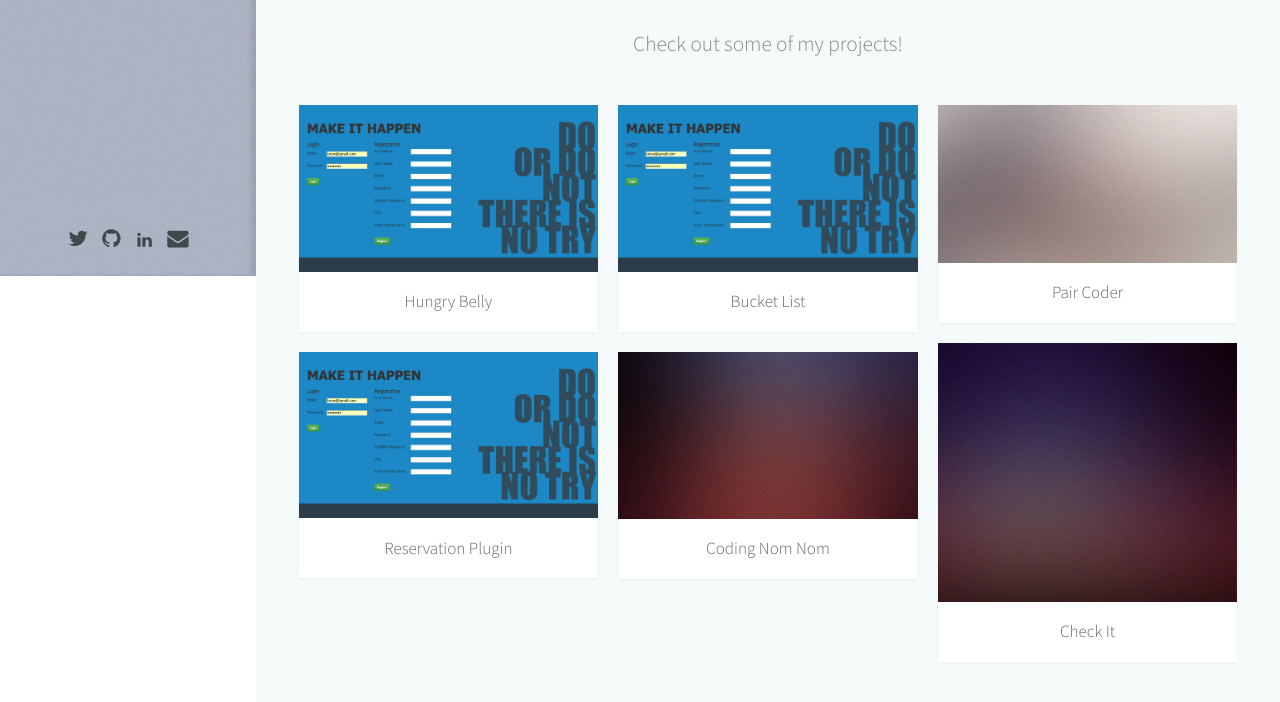
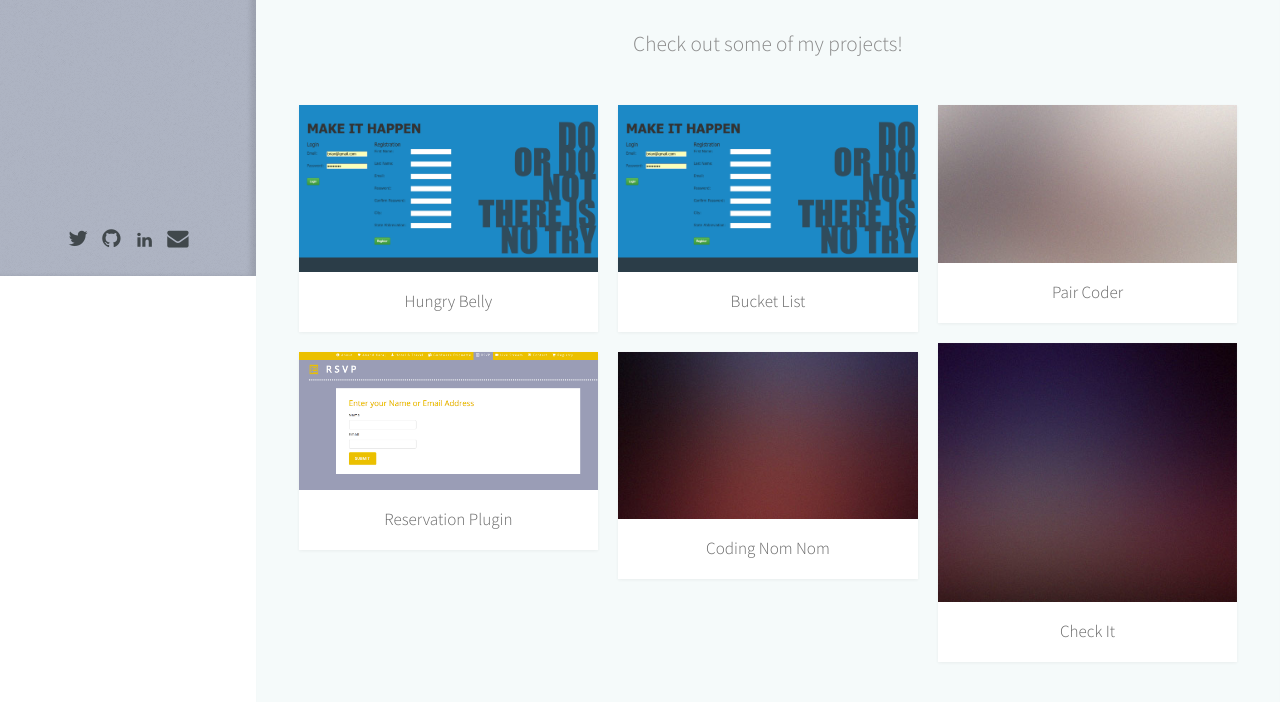
Before and after one commit to amritakc/amrita_codes, a plain HTML site: page index.html in a window 1280 px wide. Shown: the part 524-1226 px from the top of the page. Drawn offline with Linux system fonts and the light colour scheme; a web font is replaced by a local one.

Commit message:
added rsvp plugin picture

```diff
--- a/index.html
+++ b/index.html
@@ -83,7 +83,7 @@
 										</header>
 									</article>
 									<article class="item">
-										<a href="#" class="image fit"><img src="images/happen_index.png" alt="" /></a>
+										<a href="#" class="image fit"><img src="images/rsvp_plugin.png" alt="" /></a>
 										<header>
 											<h3>Reservation Plugin</h3>
 										</header>
```
Also changed, not shown: images/rsvp_plugin.png (added).
